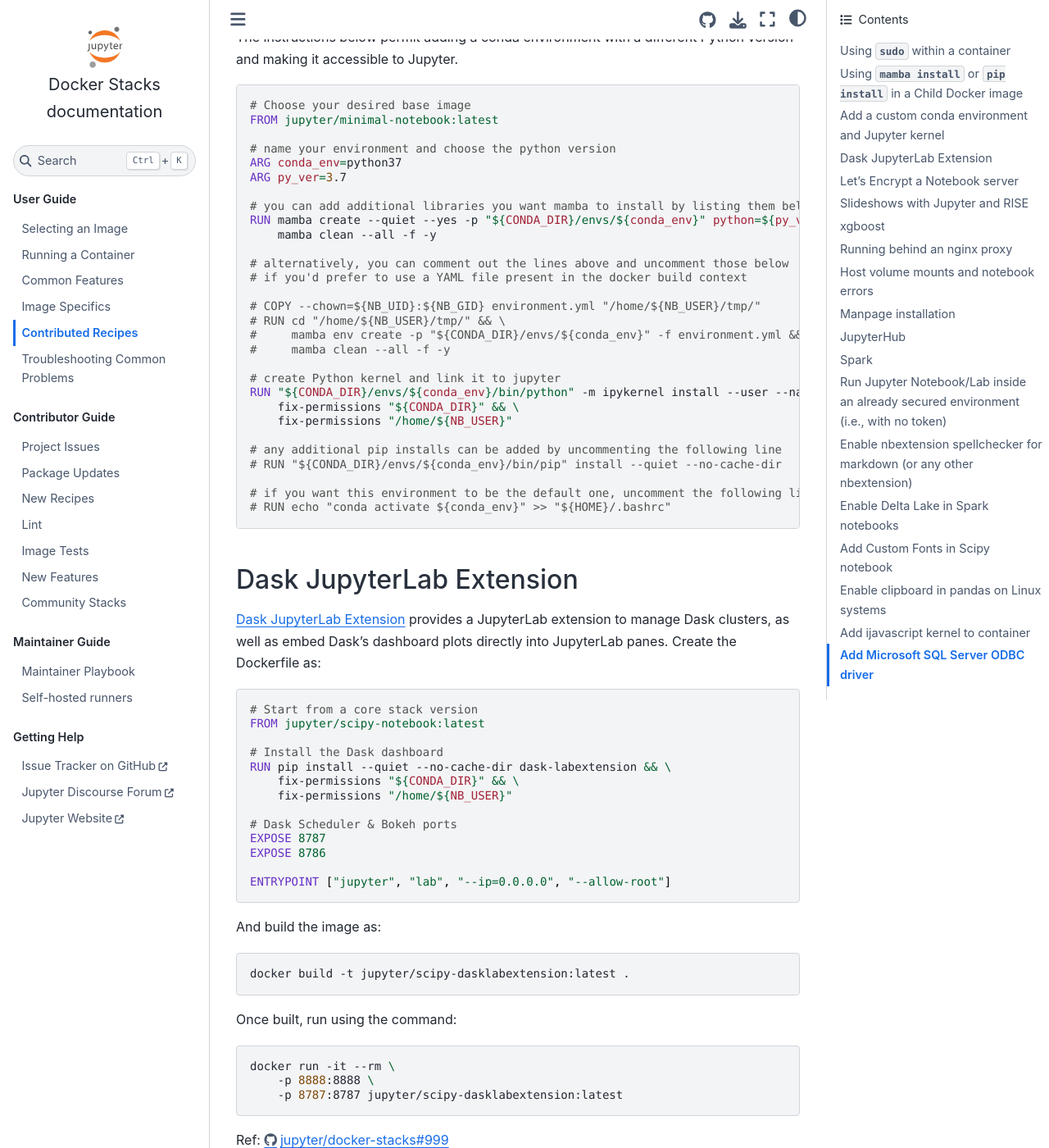
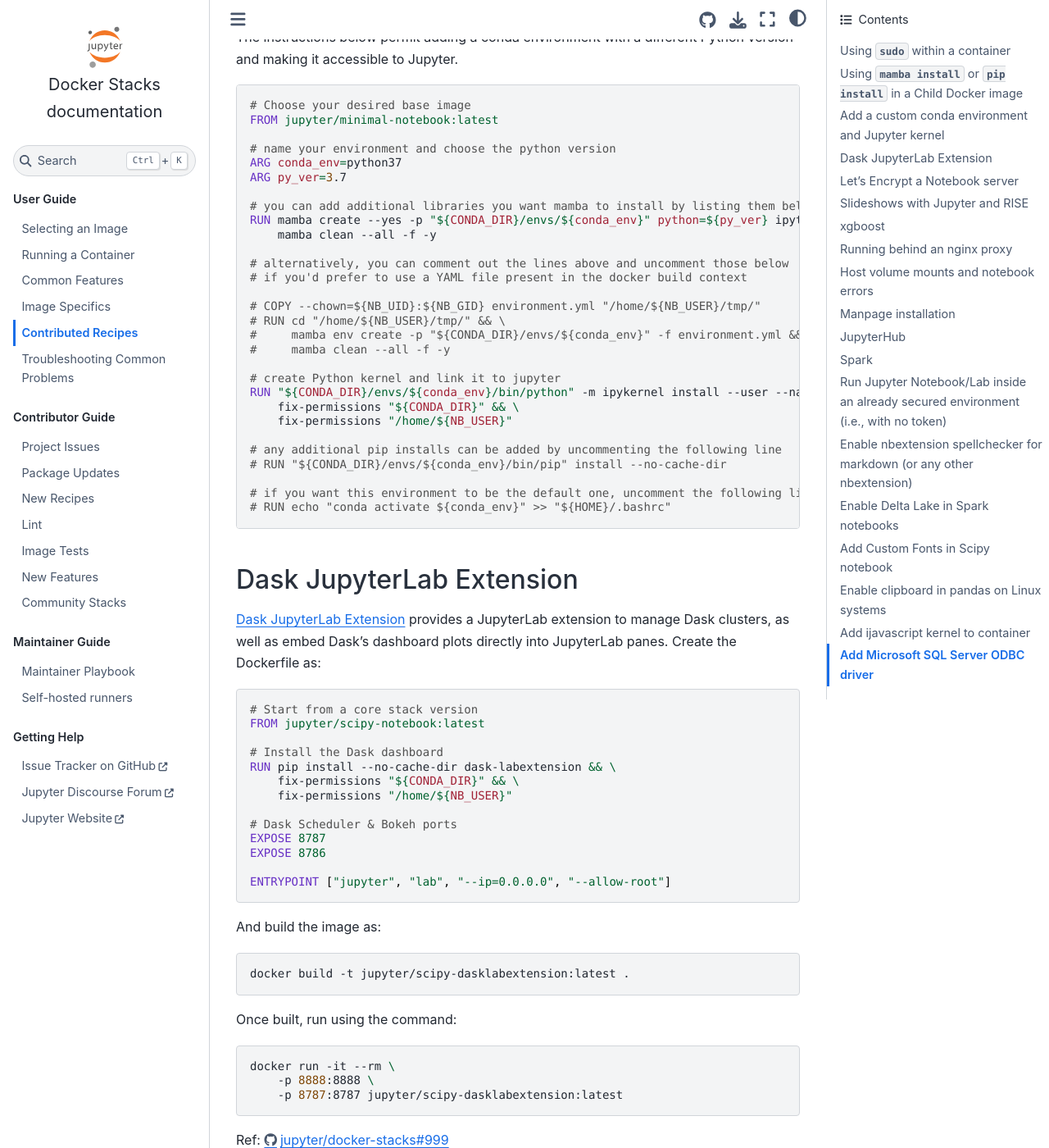
Before and after one commit to jupyter/docker-stacks, a Sphinx documentation site: the page built from docs/using/recipes.md, in a window 1280 px wide and 1400 px high, scrolled down 1857 px. Shown: the whole window at 82% size. Built offline with Sphinx 7.4.7 and the Sphinx Book theme 1.1.4, drawn with Linux system fonts in a browser that asks for light colours; some of the changed text lies outside the part shown.

Commit message:
Remove --quiet flag when not needed (#1887)

````diff
--- a/docs/using/recipes.md
+++ b/docs/using/recipes.md
@@ -31,7 +31,7 @@
 # Start from a core stack version
 FROM jupyter/datascience-notebook:2023-02-28
 # Install in the default python3 environment
-RUN pip install --quiet --no-cache-dir 'flake8==3.9.2' && \
+RUN pip install --no-cache-dir 'flake8==3.9.2' && \
     fix-permissions "${CONDA_DIR}" && \
     fix-permissions "/home/${NB_USER}"
 ```
@@ -51,7 +51,7 @@
 FROM jupyter/datascience-notebook:2023-02-28
 # Install from the requirements.txt file
 COPY --chown=${NB_UID}:${NB_GID} requirements.txt /tmp/
-RUN pip install --quiet --no-cache-dir --requirement /tmp/requirements.txt && \
+RUN pip install --no-cache-dir --requirement /tmp/requirements.txt && \
     fix-permissions "${CONDA_DIR}" && \
     fix-permissions "/home/${NB_USER}"
 ```
@@ -85,7 +85,7 @@
 ARG py_ver=3.7
 
 # you can add additional libraries you want mamba to install by listing them below the first line and ending with "&& \"
-RUN mamba create --quiet --yes -p "${CONDA_DIR}/envs/${conda_env}" python=${py_ver} ipython ipykernel && \
+RUN mamba create --yes -p "${CONDA_DIR}/envs/${conda_env}" python=${py_ver} ipython ipykernel && \
     mamba clean --all -f -y
 
 # alternatively, you can comment out the lines above and uncomment those below
@@ -102,7 +102,7 @@
     fix-permissions "/home/${NB_USER}"
 
 # any additional pip installs can be added by uncommenting the following line
-# RUN "${CONDA_DIR}/envs/${conda_env}/bin/pip" install --quiet --no-cache-dir
+# RUN "${CONDA_DIR}/envs/${conda_env}/bin/pip" install --no-cache-dir
 
 # if you want this environment to be the default one, uncomment the following line:
 # RUN echo "conda activate ${conda_env}" >> "${HOME}/.bashrc"
@@ -118,7 +118,7 @@
 FROM jupyter/scipy-notebook:latest
 
 # Install the Dask dashboard
-RUN pip install --quiet --no-cache-dir dask-labextension && \
+RUN pip install --no-cache-dir dask-labextension && \
     fix-permissions "${CONDA_DIR}" && \
     fix-permissions "/home/${NB_USER}"
 
@@ -160,7 +160,7 @@
 
 ```bash
 # Add Live slideshows with RISE
-RUN mamba install --quiet --yes -c damianavila82 rise && \
+RUN mamba install --yes -c damianavila82 rise && \
     mamba clean --all -f -y && \
     fix-permissions "${CONDA_DIR}" && \
     fix-permissions "/home/${NB_USER}"
@@ -175,12 +175,12 @@
 Otherwise, you'll get an exception about libgomp.so.1 missing GOMP_4.0.
 
 ```bash
-mamba install --quiet --yes gcc && \
+mamba install --yes gcc && \
     mamba clean --all -f -y && \
     fix-permissions "${CONDA_DIR}" && \
     fix-permissions "/home/${NB_USER}"
 
-pip install --quiet --no-cache-dir xgboost && \
+pip install --no-cache-dir xgboost && \
     fix-permissions "${CONDA_DIR}" && \
     fix-permissions "/home/${NB_USER}"
 
@@ -284,7 +284,7 @@
 
 ```dockerfile
 FROM jupyter/base-notebook:2023-02-28
-RUN pip install --quiet --no-cache-dir jupyterhub==1.4.1 && \
+RUN pip install --no-cache-dir jupyterhub==1.4.1 && \
     fix-permissions "${CONDA_DIR}" && \
     fix-permissions "/home/${NB_USER}"
 ```
@@ -438,9 +438,9 @@
 # - Dashboards
 # - PyDoop
 # - PyHive
-RUN pip install --quiet --no-cache-dir jupyter_dashboards faker && \
+RUN pip install --no-cache-dir jupyter_dashboards faker && \
     jupyter dashboards quick-setup --sys-prefix && \
-    pip2 install --quiet --no-cache-dir pyhive pydoop thrift sasl thrift_sasl faker && \
+    pip2 install --no-cache-dir pyhive pydoop thrift sasl thrift_sasl faker && \
     fix-permissions "${CONDA_DIR}" && \
     fix-permissions "/home/${NB_USER}"
 
@@ -496,7 +496,7 @@
 
 USER ${NB_UID}
 
-RUN pip install --quiet --no-cache-dir jupyter_contrib_nbextensions && \
+RUN pip install --no-cache-dir jupyter_contrib_nbextensions && \
     jupyter contrib nbextension install --user && \
     # can modify or enable additional extensions here
     jupyter nbextension enable spellchecker/main --user && \
@@ -515,7 +515,7 @@
 FROM jupyter/pyspark-notebook:latest
 
 ARG DELTA_CORE_VERSION="1.2.1"
-RUN pip install --quiet --no-cache-dir delta-spark==${DELTA_CORE_VERSION} && \
+RUN pip install --no-cache-dir delta-spark==${DELTA_CORE_VERSION} && \
      fix-permissions "${HOME}" && \
      fix-permissions "${CONDA_DIR}"
 
@@ -608,7 +608,7 @@
 # Switch back to jovyan to avoid accidental container runs as root
 USER ${NB_UID}
 
-RUN pip install --quiet --no-cache-dir pyodbc
+RUN pip install --no-cache-dir pyodbc
 ```
 
 You can now use `pyodbc` and `sqlalchemy` to interact with the database.
````
Also changed, not shown: docs/using/common.md (+4 -4 lines), 9 other files.
